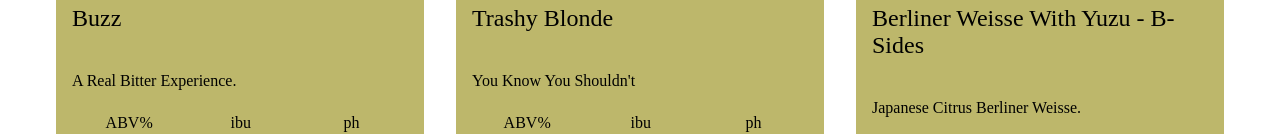
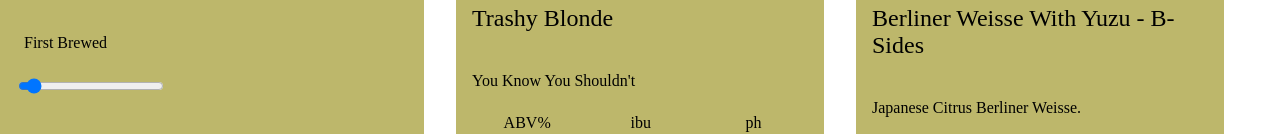
Before and after one commit to Divya-Manivannan1/brews-of-brewdog, a React (Vite) app: page / in a window 1280 px wide. Shown: the part 557-691 px from the top of the page. Built offline with nearby package versions, Linux system fonts and the light colour scheme; the HTML template or start-up script is replaced by a standard one.

Commit message:
filter works

```diff
--- a/src/App.tsx
+++ b/src/App.tsx
@@ -1,15 +1,11 @@
 import "./App.scss";
-import SideFilter from "./containers/SideFliter/SideFilter";
-import TileContainer from "./containers/TileContainer/TileContainer";
-import beers from "./data/beers";
+import Home from "./pages/home";
 
 function App() {
   return (
     <div className="app">
       <h1>Brews Of BrewDog</h1>
-      <img src="" alt="filter" />
-      <SideFilter />
-      <TileContainer beers={beers} />
+      <Home />
     </div>
   );
 }
--- a/src/containers/SideFliter/SideFilter.scss
+++ b/src/containers/SideFliter/SideFilter.scss
@@ -2,7 +2,7 @@
 
 .side-filter {
   height: 100%;
-  width: 0;
+  width: 4 0;
   position: fixed;
   z-index: 1;
   top: 0;
--- a/src/containers/SideFliter/SideFilter.tsx
+++ b/src/containers/SideFliter/SideFilter.tsx
@@ -1,33 +1,41 @@
+import { ChangeEventHandler } from "react";
 import RadioButtons from "../../components/RadioButtons/RadioButtons";
 import RangeInput from "../../components/RangeInput/RangeInput";
 import "./SideFilter.scss";
 
-const SideFilter = () => {
+type SideFilterProps = {
+  handleChange: ChangeEventHandler<HTMLFormElement>;
+  ph: "Any" | "High" | "Medium" | "Low";
+  abv: "Any" | "High" | "Medium" | "Low";
+  year: number;
+};
+
+const SideFilter = ({ handleChange, abv, ph, year }: SideFilterProps) => {
   return (
     <div className="side-filter">
       <img src="" alt="close filter" className="side-filter__close-icon" />
       <h2 className="side-filter__title">
         Please selected the desired filter options
       </h2>
-      <form>
+      <form onChange={handleChange}>
         <RadioButtons
-          selected={"Any"}
+          selected={abv}
           options={["Any", "High", "Medium", "Low"]}
           label={"ABV%"}
           name={"abv"}
         />
         <RadioButtons
-          selected={"Any"}
+          selected={ph}
           options={["Any", "High", "Medium", "Low"]}
           label={"Acidity"}
           name={"ph"}
         />
         <RangeInput
-          min={1990}
+          min={1950}
           max={2020}
           label={"First Brewed"}
           id={"first-brewed"}
-          value={0}
+          value={year}
         />
       </form>
     </div>
--- /dev/null
+++ b/src/pages/home.tsx
@@ -0,0 +1,86 @@
+import { FormEvent, useState } from "react";
+import SideFilter from "../containers/SideFliter/SideFilter";
+import TileContainer from "../containers/TileContainer/TileContainer";
+import beers from "../data/beers";
+import { Beer } from "../types/types";
+
+type SearchObject = {
+  abv: "Any" | "High" | "Medium" | "Low";
+  ph: "Any" | "High" | "Medium" | "Low";
+  brewedSince: number;
+};
+
+function Home() {
+  const [searchInput, setSearchInput] = useState<SearchObject>({
+    abv: "Any",
+    ph: "Any",
+    brewedSince: 1950,
+  });
+
+  const handleInput = (event: FormEvent<HTMLFormElement>) => {
+    const abv = event.currentTarget.abv.value;
+    const ph = event.currentTarget.ph.value;
+    const brewedSince = +event.currentTarget["first-brewed"].value;
+    setSearchInput({ abv, ph, brewedSince });
+  };
+
+  const checkBeerForDisplayed = (
+    beer: Beer,
+    searchInput: SearchObject
+  ): boolean => {
+    let isABV: boolean = false,
+      isPH: boolean = false,
+      isYear: boolean = false;
+    switch (searchInput.abv) {
+      case "High":
+        if (beer.abv >= 6) isABV = true;
+        break;
+      case "Medium":
+        if (beer.abv < 6 && beer.abv > 4) isABV = true;
+        break;
+      case "Low":
+        if (beer.abv < 4) isABV = true;
+        break;
+      default:
+        isABV = true;
+        break;
+    }
+    switch (searchInput.ph) {
+      case "High":
+        if (beer.ph < 4) isPH = true;
+        break;
+      case "Medium":
+        if (beer.ph > 4 && beer.ph < 5) isPH = true;
+        break;
+      case "Low":
+        if (beer.ph > 5) isPH = true;
+        break;
+      default:
+        isPH = true;
+        break;
+    }
+    const brewedYear = new Date(beer.first_brewed.split("/")[1]);
+    if (brewedYear.getFullYear() >= searchInput.brewedSince) isYear = true;
+    console.log(`abv${isABV} && ph${isPH} && year${isYear}`);
+    return isABV && isPH && isYear;
+  };
+
+  const filteredBeers: Beer[] = beers.filter((beer) =>
+    checkBeerForDisplayed(beer, searchInput)
+  );
+
+  return (
+    <div className="home">
+      <img src="" alt="filter" />
+      <SideFilter
+        handleChange={handleInput}
+        ph={searchInput.ph}
+        abv={searchInput.abv}
+        year={searchInput.brewedSince}
+      />
+      <TileContainer beers={filteredBeers} />
+    </div>
+  );
+}
+
+export default Home;
```
